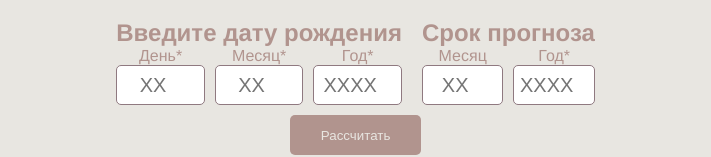
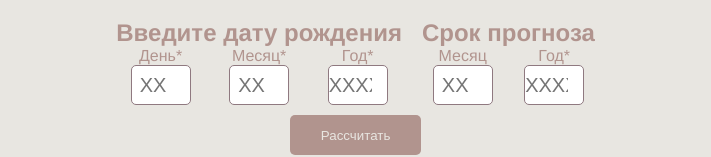
Before and after one commit to Dron84/tarot, a Vue app: page /arkan in a window 1280 px wide. Shown: the part 318-475 px from the top of the page, without its empty margins (278-989 px from the left). Built offline with nearby package versions, Linux system fonts and the light colour scheme; the HTML template or start-up script is replaced by a standard one.

Commit message:
css corrections

```diff
--- a/src/App.vue
+++ b/src/App.vue
@@ -125,6 +125,8 @@
       text-align: center
       border-radius: 5px
       border: 1px solid $five
+      &[type='number']
+        max-width: 60px
       &.err
         border: 2px solid red
   .dubleMaps
--- a/src/views/Home.vue
+++ b/src/views/Home.vue
@@ -26,11 +26,11 @@
                 <span class="onHover" @click="short =! short">{{shortText()}}</span>
                 <checkbox name="cards" value="1" v-model="cards" checked> Карты</checkbox>
             </div>
-
+        </div>
+        <div class="wrap">
             <transition name="fade">
                 <tarotMaps :maps="map" v-if="map!==null" :short="short" :showCard="cards" style="margin-top: 40px; margin-bottom: 70px;"/>
             </transition>
-
         </div>
     </div>
 </template>
```
